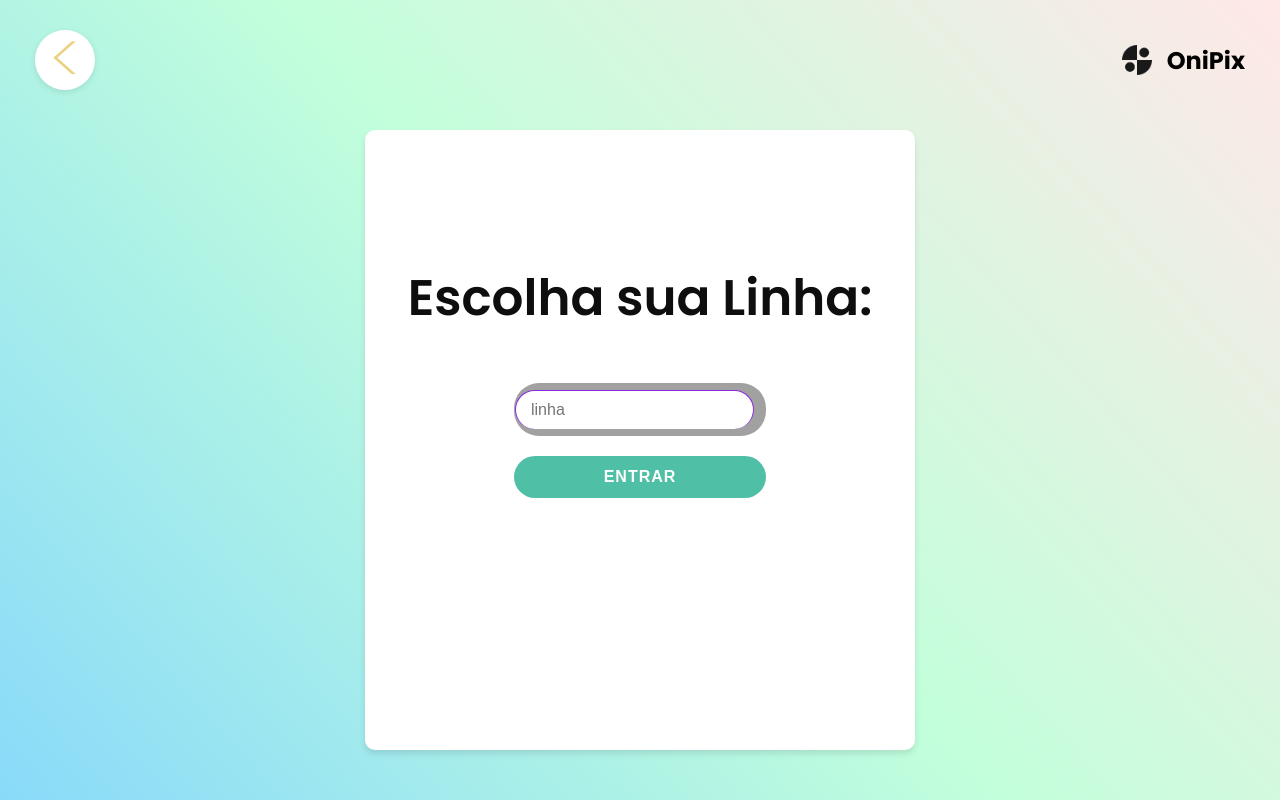
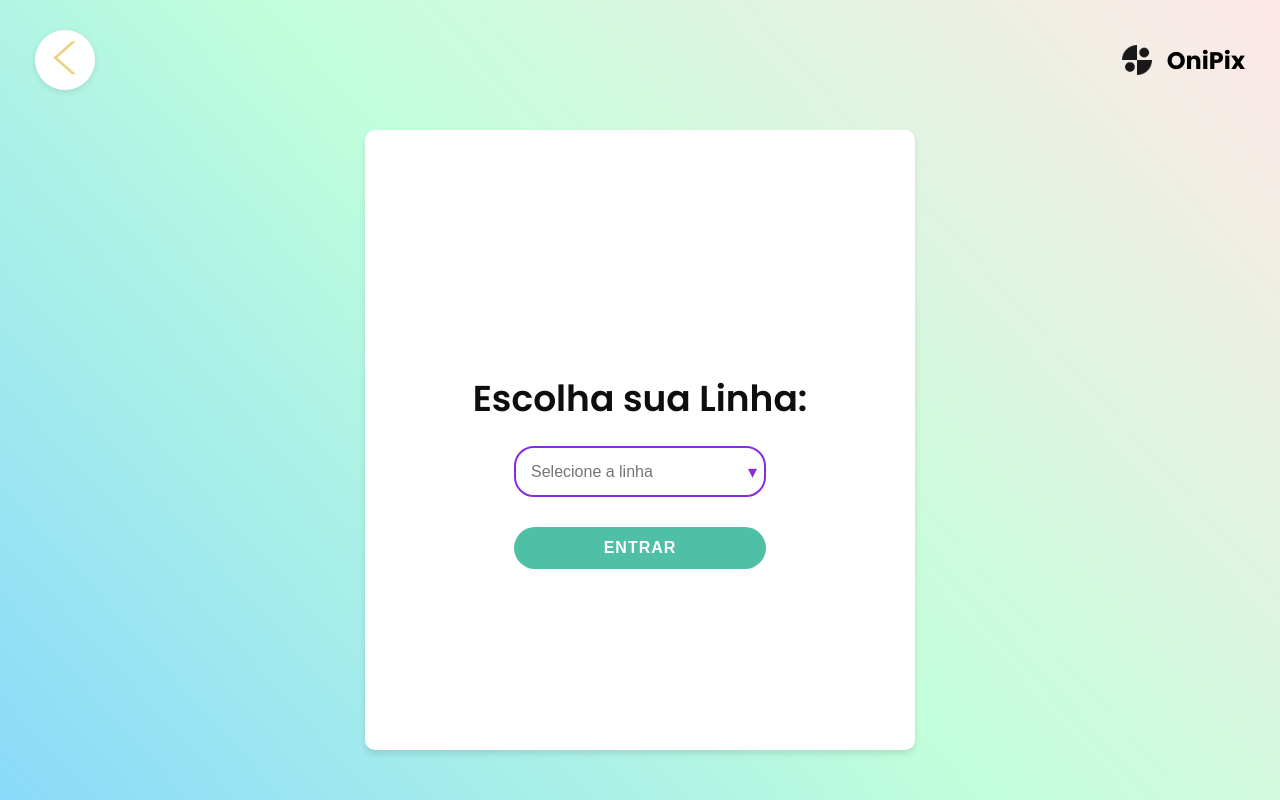
Before and after one commit to VitorMarvulle/pix-onibus, a Django app: template app_empresa/templates/linha_motorista.html in a window 1280 px wide. Run offline with Django 5.2, Linux system fonts and the light colour scheme; the template is opened without the code that fills it: values that come from a table or form of the project are taken from there, others are empty; data comes from the database, SQL or seed files in the repository; both versions use the stored data as it was after the commit.

Commit message:
Alteração de droop box linha e tentativa de add botao sair

```diff
--- a/app_empresa/templates/linha_motorista.html
+++ b/app_empresa/templates/linha_motorista.html
@@ -1,25 +1,20 @@
 {% extends 'base_page.html' %}
 
 {% block content %}
-<div class="texto-card" style="text-align: center;">
+<div class="texto-card">
     <h1>Escolha sua Linha:</h1>
 </div>
 
-<!-- Formulario Django -->
+<!-- Formulário Django -->
 <form method="post" id="linhaForm">
     {% csrf_token %}
-
-    <!-- Campo oculto que será preenchido com o valor da linha -->
     <input type="hidden" name="linha" id="linhaSelecionada">
 
-    <!-- Dropdown visual customizado -->
+    <!-- Dropdown customizado -->
     <div class="custom-dropdown-container">
-        <div class="custom-input-field">
-            <input type="text" id="linhaInput" placeholder="linha" readonly>
-            <div class="selected-value" id="selectedValue">></div>
-            <div class="dropdown-icon">
-                <img src="" alt="Open dropdown" id="dropdownIcon">
-            </div>
+        <div class="custom-input-field" id="dropdownTrigger">
+            <input type="text" id="linhaInput" placeholder="Selecione a linha" readonly>
+            <span class="dropdown-icon">&#9662;</span>
         </div>
 
         <div class="dropdown-options" id="dropdownOptions">
@@ -32,93 +27,77 @@
     <button type="submit" class="action-button">ENTRAR</button>
 </form>
 
+<!-- ESTILO -->
 <style>
     body {
         font-family: 'Poppins', sans-serif;
+        background-color: #f5f5f5;
+        margin: 0;
+        padding: 0;
     }
 
-    h1, p {
+    .texto-card h1 {
+        font-size: 36px;
+        color: #0e0e0e;
+        margin-top: 60px;
+        margin-bottom: 20px;
+        font-weight: 600;
         text-align: center;
     }
 
     .custom-dropdown-container {
         width: 280px;
         max-width: 90%;
-        margin: 20px auto;
+        margin: 0 auto 30px auto;
         position: relative;
     }
 
-        .texto-card h1 {
-        font-size: 50px;          /* Tamanho do título "Login" */
-        color: #0e0e0e;
-        margin-top: -20%;
-        margin-bottom: 5px;
-        font-weight: 600;
+    .custom-input-field {
+        display: flex;
+        align-items: center;
+        justify-content: space-between;
+        background-color: #fff;
+        border: 2px solid #8A2BE2;
+        border-radius: 20px;
+        padding: 10px 15px;
+        cursor: pointer;
+        transition: border 0.3s ease;
     }
 
-    .selected-value{
-    transform: rotate(90deg);
-    font-size: 50px;
+    .custom-input-field.selected {
+        border-color: #4FBFA5; /* verde ao selecionar */
     }
 
-    .custom-input-field {
-        padding: 1px;
-        display: flex;
-        align-items: center;
-        position: relative;
-        border-radius: 25px;
-        overflow: hidden;
-        background-color: #a1a1a1;
+    .custom-input-field input {
+        border: none;
+        outline: none;
+        background: transparent;
+        font-size: 16px;
+        flex: 1;
         cursor: pointer;
     }
 
-    .custom-input-field input {
-        flex: 1;
-        border: 1px solid #8A2BE2;
-        border-bottom: none;
-        padding: 10px 15px;
-        font-size: 16px;
-        background-color: white;
-        cursor: pointer;
-        border-radius: 20px;
-        outline: none;
-    }
-
-    .selected-value {
-        /* background-color: #a0a0a0; */
-        color: #fff;
-        padding: 12px 15px;
-        flex: 1;
-        text-align: left;
-        font-weight: 500;
+    .dropdown-icon {
         font-size: 18px;
-    }
-
-    .dropdown-icon {
-        background-color: #a0a0a0;
-        padding: 12px;
-        display: flex;
-        align-items: center;
-        justify-content: center;
-    }
-
-    .dropdown-icon img {
-        width: 20px;
-        height: 20px;
-        filter: brightness(0) invert(1);
+        color: #8A2BE2;
+        pointer-events: none;
+        margin-left: 10px;
     }
 
     .dropdown-options {
         position: absolute;
+        width: 100%;
         top: 100%;
         left: 0;
-        right: 0;
-        background-color: #e0e0e0;
-        border-radius: 0 0 8px 8px;
-        overflow: hidden;
-        z-index: 100;
+        background-color: #fff;
+        border: 1px solid #ccc;
+        border-top: none;
+        border-radius: 0 0 10px 10px;
+        box-shadow: 0 4px 6px rgba(0, 0, 0, 0.1);
+        max-height: 200px;
+        overflow-y: auto;
         display: none;
-        box-shadow: 0 4px 8px rgba(0,0,0,0.1);
+        z-index: 10;
     }
 
     .dropdown-options.show {
@@ -126,21 +105,21 @@
     }
 
     .option {
-        padding: 12px 15px;
+        padding: 10px 12px;
         cursor: pointer;
-        transition: background-color 0.2s;
-        font-size: 16px;
+        font-size: 15px;
+        transition: background-color 0.2s ease;
     }
 
     .option:hover {
-        background-color: #d0d0d0;
+        background-color: #f0f0f0;
     }
 
     .action-button {
         display: block;
         width: 280px;
         max-width: 90%;
-        margin: 20px auto;
+        margin: 0 auto;
         padding: 12px;
         border: none;
         border-radius: 25px;
@@ -154,38 +133,45 @@
     }
 
     .action-button:hover {
-        background-color: #45a890;
+        background-color: #3ea28a;
     }
 </style>
 
+<!-- SCRIPT -->
 <script>
     const dropdownInput = document.getElementById('linhaInput');
     const dropdownOptions = document.getElementById('dropdownOptions');
     const options = dropdownOptions.querySelectorAll('.option');
-    const selectedValue = document.getElementById('selectedValue');
     const linhaSelecionada = document.getElementById('linhaSelecionada');
+    const dropdownTrigger = document.getElementById('dropdownTrigger');
 
-    dropdownInput.addEventListener('click', () => {
+    // Abre ou fecha o dropdown
+    dropdownTrigger.addEventListener('click', () => {
         dropdownOptions.classList.toggle('show');
     });
 
+    // Ao clicar em uma opção
     options.forEach(option => {
         option.addEventListener('click', () => {
             const value = option.getAttribute('data-value');
             const label = option.textContent;
 
             dropdownInput.value = label;
-            linhaSelecionada.value = value; // preenche campo hidden
+            linhaSelecionada.value = value;
             dropdownOptions.classList.remove('show');
+
+            // Destaca visualmente a seleção com borda verde
+            dropdownTrigger.classList.add('selected');
         });
     });
 
     // Fecha se clicar fora
     document.addEventListener('click', function(e) {
-        if (!dropdownInput.contains(e.target) && !dropdownOptions.contains(e.target)) {
+        if (!dropdownTrigger.contains(e.target) && !dropdownOptions.contains(e.target)) {
             dropdownOptions.classList.remove('show');
         }
     });
 </script>
-{% block middle-btn %}  {% endblock %}
+
+{% block middle-btn %}{% endblock %}
 {% endblock %}
```
Also changed, not shown: db.sqlite3.
